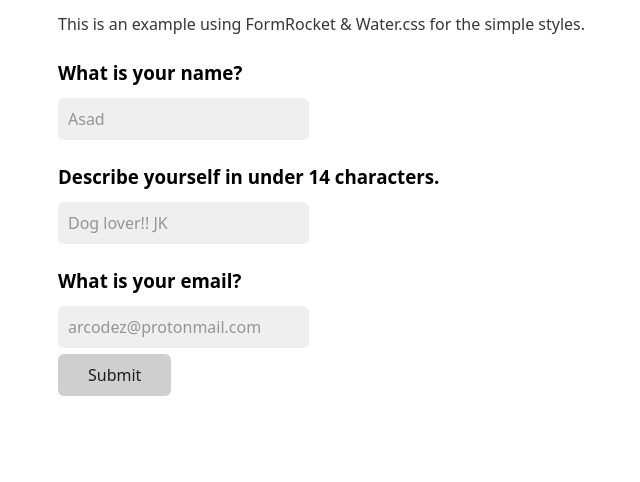
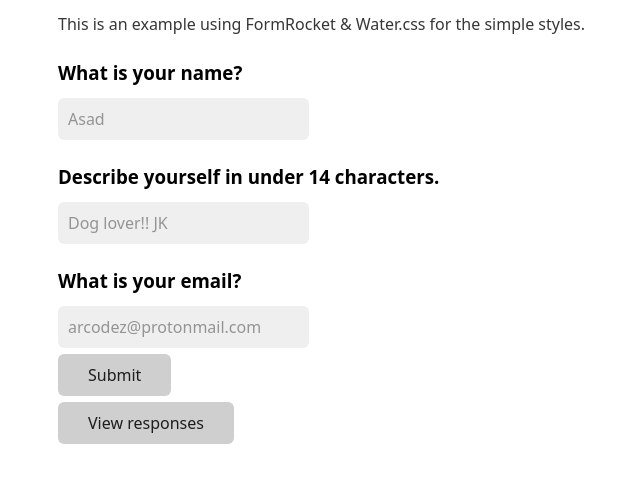
Before and after one commit to AR-Student824/fr-demo, a plain HTML site: page index.html in a window 1280 px wide. Shown: the part 76-558 px from the top of the page, without its empty margins (182-822 px from the left). Drawn offline with nearby package versions, Linux system fonts and the light colour scheme.

Commit message:
Update index.html

```diff
--- a/index.html
+++ b/index.html
@@ -8,7 +8,7 @@
 <h1>Example form</h1>
 <p>This is an example using FormRocket &amp; Water.css for the simple styles.</p>
 
-<form action="https://www.formrocket.me/api/forms/74219764/something/999999/post/showSuccessMessageOnDone" method="POST">
+<form action="https://www.formrocket.me/api/forms/74219764/Demo/75914759/post/showSuccessMessageOnDone" method="POST">
     <h3>What is your name?</h3>
     <input type="text" placeholder="Asad" name="myName">
     <h3>Describe yourself in under 14 characters.</h3>
@@ -16,5 +16,6 @@
     <h3>What is your email?</h3>
     <input type="email" placeholder= "arcodez@protonmail.com" name="myEmail">
     <input type="submit">
+    <button onclick="window.location.href='https://gui.formrocket.me/?userId=74219764&formName=Demo&formId=75914759&formSecret=88158403&from=fr_dash'">View responses</button>
 </form>
 </html>
```
